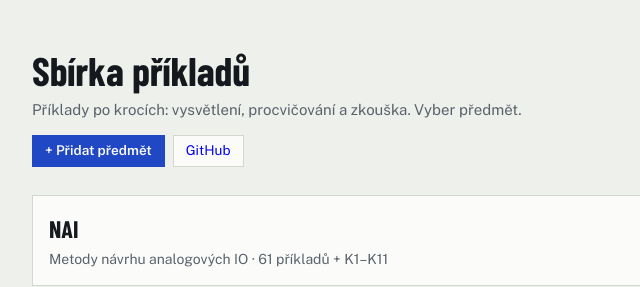
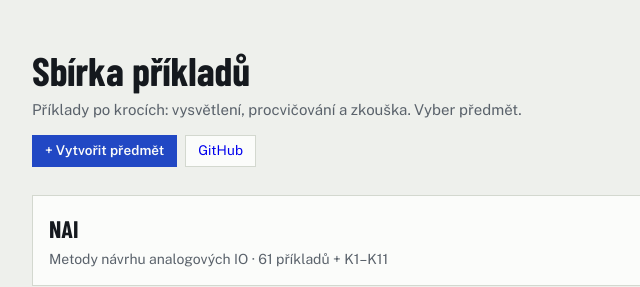
Before and after one commit to cal1m/sbirka, a plain HTML site: page index.html in a window 1280 px wide. Shown: the full height of the page, 284-924 px from the left. Drawn offline with nearby package versions, Linux system fonts and the light colour scheme.

Commit message:
Start page button: Vytvořit předmět
Co-Authored-By: Claude Opus 5.5 <noreply@anthropic.com>

```diff
--- a/index.html
+++ b/index.html
@@ -16,7 +16,7 @@
   <h1>Sbírka příkladů</h1>
   <p>Příklady po krocích: vysvětlení, procvičování a zkouška. Vyber předmět.</p>
   <div class="links">
-    <a class="btn primary" href="pridat.html">+ Přidat předmět</a>
+    <a class="btn primary" href="pridat.html">+ Vytvořit předmět</a>
     <a class="btn" href="https://github.com/machmar/sbirka" target="_blank" rel="noopener">GitHub</a>
   </div>
   <ul class="subj" id="subj"></ul>
```
